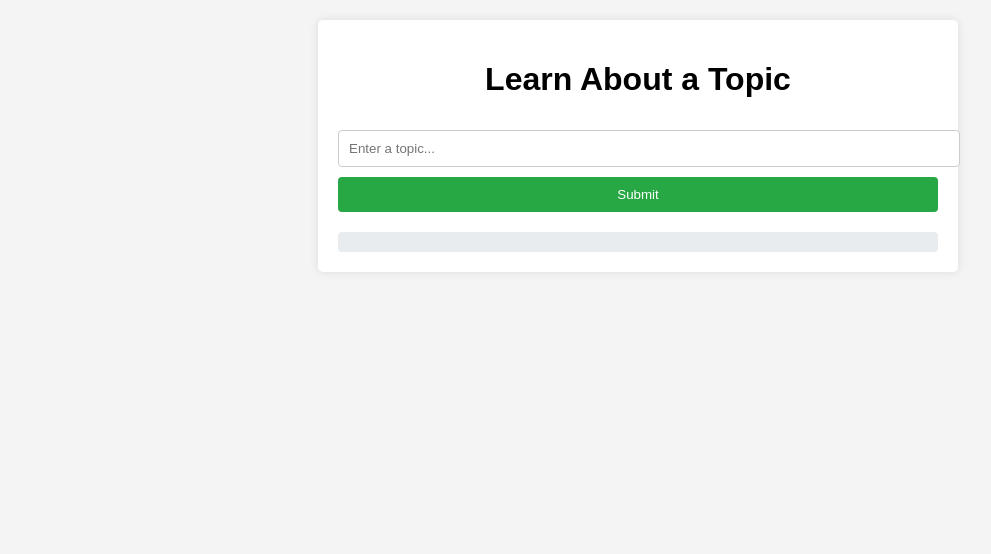
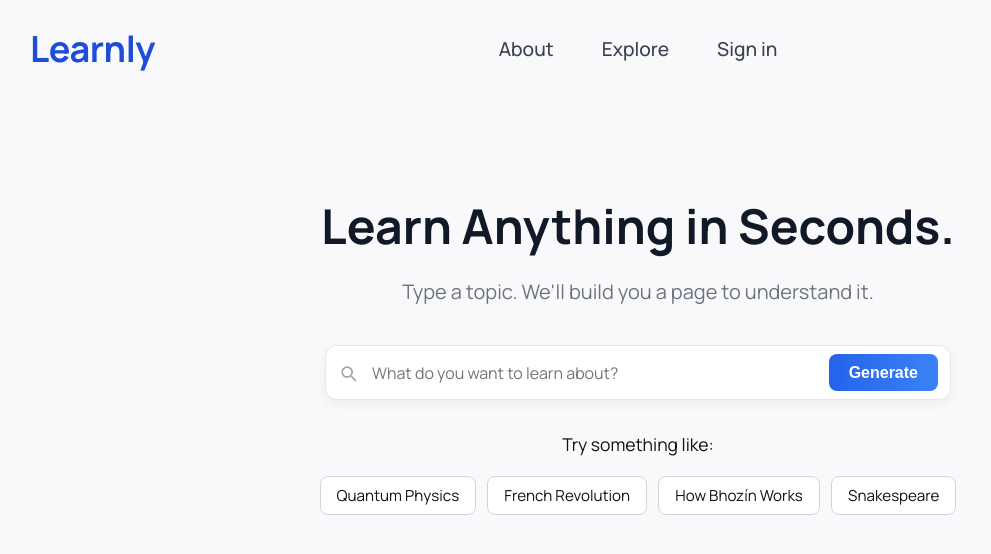
Before and after one commit to annavanwingerden/Encode_Hacakthon_PortiaAI, a website: page frontend/index.html in a window 1280 px wide. Shown: the whole page, without its empty margins (2-993 px from the left). Drawn offline with Linux system fonts and the light colour scheme.

Commit message:
updated formatting

```diff
--- a/frontend/index.html
+++ b/frontend/index.html
@@ -6,15 +6,39 @@
     <title>Learning Topic App</title>
     <link rel="stylesheet" href="/static/styles.css">
     <link rel="icon" href="/static/favicon.ico" type="image/x-icon">
+    <link href="https://fonts.googleapis.com/css2?family=Manrope:wght@400;500;600;700&display=swap" rel="stylesheet">
 </head>
 <body>
+    <header>
+        <div class="logo">Learnly</div>
+        <div class="header-center" id="navLinks">
+        <a href="#">About</a>
+        <a href="#">Explore</a>
+        <a href="#">Sign in</a>
+        </div>
+        <div class="header-icon" onclick="toggleMenu()">
+        <svg xmlns="http://www.w3.org/2000/svg" fill="none" viewBox="0 0 24 24" stroke="currentColor">
+            <path stroke-linecap="round" stroke-linejoin="round" stroke-width="2" d="M4 6h16M4 12h16M4 18h16" />
+        </svg>
+        </div>
+    </header>
     <div class="container">
-        <h1>Learn About a Topic</h1>
-        <input type="text" id="topicInput" placeholder="Enter a topic..." />
-        <button id="submitButton">Submit</button>
-        <div id="result" class="result"></div>
-        <div id="loading" class="loading" style="display: none;">Loading...</div>
-    </div>
+        <h1>Learn Anything in Seconds.</h1>
+        <p class="subtitle">Type a topic. We'll build you a page to understand it.</p>
+        <div class="search-box">
+        <svg xmlns="http://www.w3.org/2000/svg" fill="none" viewBox="0 0 24 24" stroke="currentColor">
+            <path stroke-linecap="round" stroke-linejoin="round" stroke-width="2" d="M21 21l-4.35-4.35M17 11a6 6 0 11-12 0 6 6 0 0112 0z" />
+        </svg>
+        <input type="text" placeholder="What do you want to learn about?" />
+        <button>Generate</button>
+        </div>
+        <div class="examples">
+        <p>Try something like:</p>
+        <span class="pill">Quantum Physics</span>
+        <span class="pill">French Revolution</span>
+        <span class="pill">How Bhozín Works</span>
+        <span class="pill">Snakespeare</span>
+        </div>
     <script src="/static/script.js"></script>
 </body>
 </html>
--- a/static/script.js
+++ b/static/script.js
@@ -43,3 +43,8 @@ document.getElementById('submitButton').addEventListener('click', async () => {
         resultDiv.innerText = 'Error fetching data.';
     }
 });
+
+function toggleMenu() {
+    const nav = document.getElementById('navLinks');
+    nav.classList.toggle('active');
+  }
--- a/static/styles.css
+++ b/static/styles.css
@@ -1,48 +1,153 @@
 body {
-    font-family: Arial, sans-serif;
-    background-color: #f4f4f4;
     margin: 0;
-    padding: 20px;
+    font-family: 'Manrope', sans-serif;
+    background: #f9f9fb;
+    color: #111;
   }
-
+  header {
+    display: grid;
+    grid-template-columns: 1fr auto 1fr;
+    align-items: center;
+    padding: 1.5rem 2rem;
+    background: transparent;
+    position: sticky;
+    top: 0;
+    z-index: 10;
+  }
+  .logo {
+    justify-self: start;
+    font-size: 2.25rem;
+    font-weight: 800;
+    color: #1d4ed8;
+    letter-spacing: -0.5px;
+  }
+  .header-center {
+    display: flex;
+    justify-content: center;
+    gap: 3rem;
+    align-items: center;
+  }
+  .header-center a {
+    text-decoration: none;
+    color: #374151;
+    font-weight: 500;
+    font-size: 1.2rem;
+    transition: color 0.2s ease, transform 0.2s ease;
+  }
+  .header-center a:hover {
+    color: #111827;
+    transform: translateY(-1px);
+  }
+  .header-icon {
+    justify-self: end;
+    display: none;
+    cursor: pointer;
+  }
+  .header-icon svg {
+    width: 24px;
+    height: 24px;
+    color: #6b7280;
+  }
+  @media (max-width: 768px) {
+    header {
+      display: flex;
+      justify-content: space-between;
+    }
+    .header-center {
+      display: none;
+      position: absolute;
+      top: 100%;
+      left: 0;
+      right: 0;
+      background: #fff;
+      flex-direction: column;
+      padding: 1rem 2rem;
+      box-shadow: 0 4px 12px rgba(0, 0, 0, 0.05);
+    }
+    .header-center.active {
+      display: flex;
+    }
+    .header-icon {
+      display: block;
+    }
+  }
   .container {
-    max-width: 600px;
-    margin: auto;
-    background: white;
-    padding: 20px;
-    border-radius: 5px;
-    box-shadow: 0 0 10px rgba(0, 0, 0, 0.1);
-}
-
-h1 {
+    max-width: 720px;
+    margin: 6rem auto 4rem;
+    padding: 0 1.5rem;
     text-align: center;
   }
-
-input[type="text"] {
-    width: 100%;
-    padding: 10px;
-    margin: 10px 0;
-    border: 1px solid #ccc;
-    border-radius: 4px;
+  h1 {
+    font-size: 3rem;
+    font-weight: 800;
+    margin-bottom: 1rem;
+    color: #111827;
   }
-
-button {
-    width: 100%;
-    padding: 10px;
-    background-color: #28a745;
+  p.subtitle {
+    font-size: 1.25rem;
+    color: #6b7280;
+    margin-bottom: 2.5rem;
+  }
+  .search-box {
+    display: flex;
+    align-items: center;
+    max-width: 600px;
+    margin: 0 auto 2rem;
+    background: #fff;
+    border: 1px solid #e5e7eb;
+    border-radius: 12px;
+    padding: 0.5rem 0.75rem;
+    box-shadow: 0 4px 12px rgba(0, 0, 0, 0.05);
+  }
+  .search-box svg {
+    flex-shrink: 0;
+    margin-right: 0.75rem;
+    width: 20px;
+    height: 20px;
+    color: #9ca3af;
+  }
+  .search-box input {
+    flex: 1;
+    border: none;
+    font-size: 1rem;
+    outline: none;
+    color: #111827;
+    background: transparent;
+    font-family: 'Manrope', sans-serif;
+  }
+  .search-box button {
+    margin-left: 1rem;
+    background: linear-gradient(to right, #2563eb, #3b82f6);
     color: white;
+    padding: 0.6rem 1.25rem;
+    font-size: 1rem;
+    font-weight: 600;
     border: none;
-    border-radius: 4px;
     cursor: pointer;
+    border-radius: 8px;
+    transition: background 0.3s ease;
   }
-
-button:hover {
-    background-color: #218838;
+  .search-box button:hover {
+    background: linear-gradient(to right, #1d4ed8, #2563eb);
   }
-
-.result {
-    margin-top: 20px;
-    padding: 10px;
-    background-color: #e9ecef;
-    border-radius: 4px;
+  .examples {
+    margin-top: 2rem;
   }
+  .examples p {
+    font-size: 1.1rem;
+    margin-bottom: 1rem;
+  }
+  .examples .pill {
+    display: inline-block;
+    padding: 0.5rem 1rem;
+    margin: 0.25rem;
+    border-radius: 8px;
+    background: #fff;
+    border: 1px solid #d1d5db;
+    font-size: 0.95rem;
+    cursor: pointer;
+    transition: all 0.2s ease;
+  }
+  .examples .pill:hover {
+    background: #f3f4f6;
+  }
```
Lines whose indentation alone changed are shown as unchanged.
